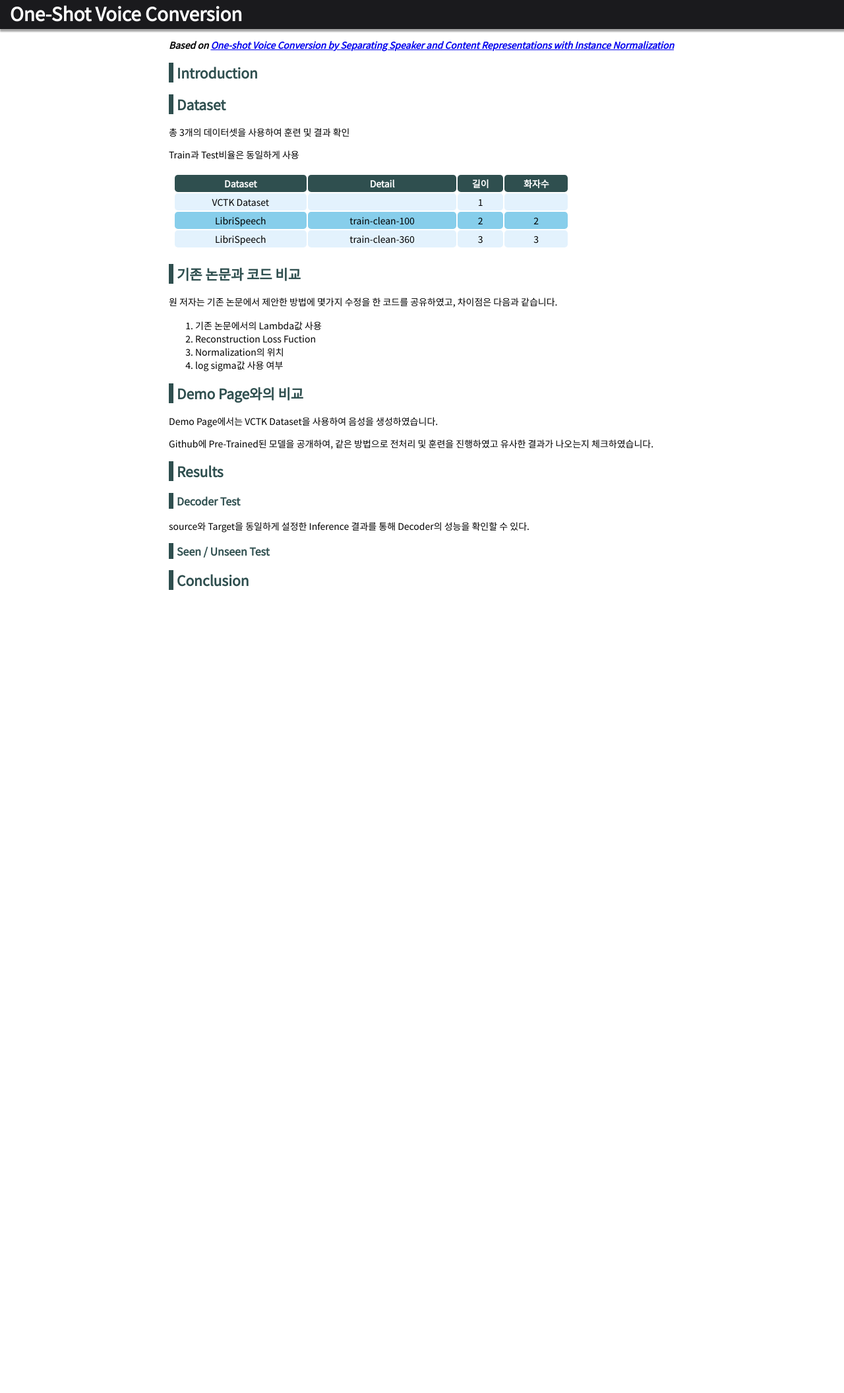
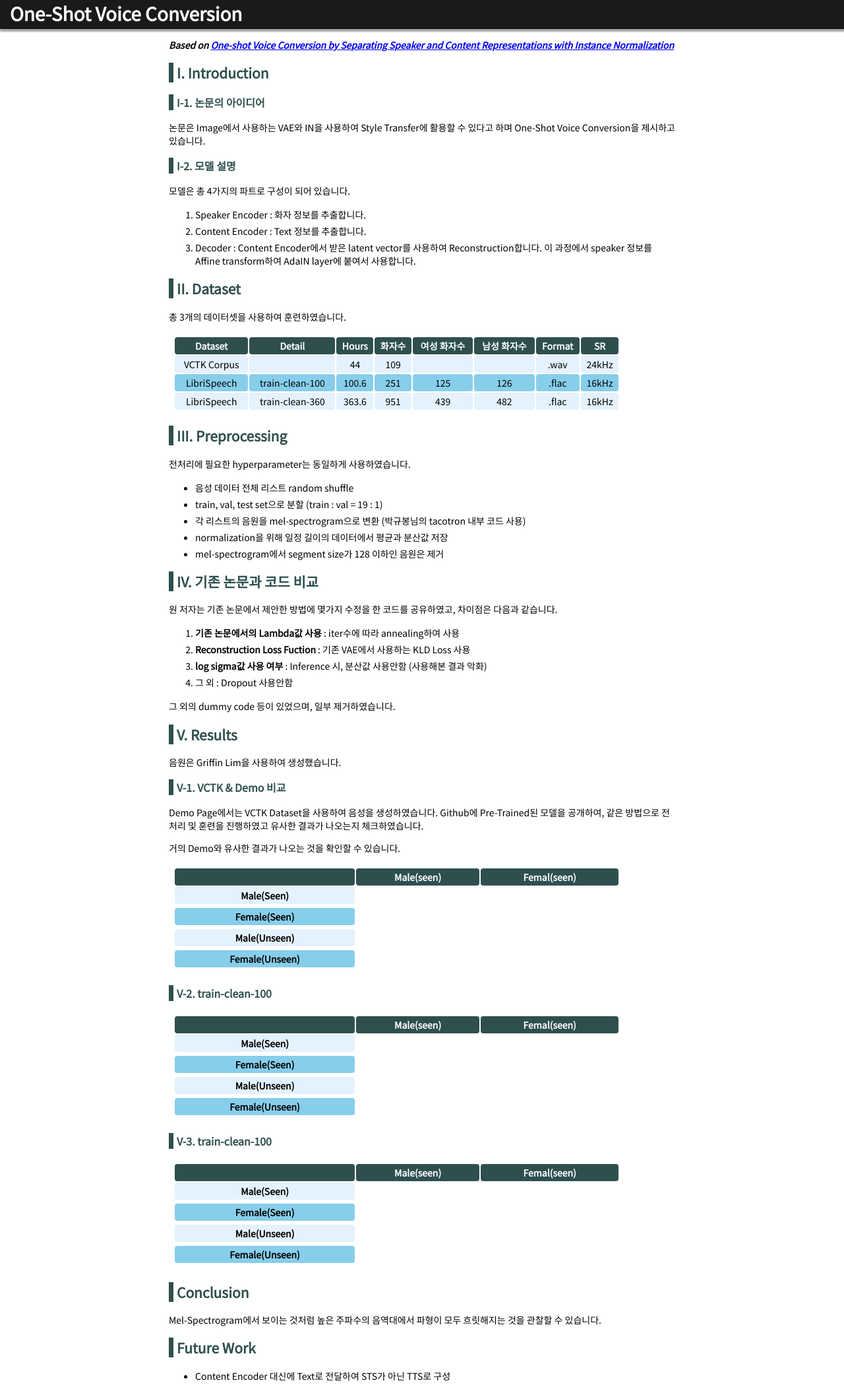
Before and after one commit to subinium/Voice-Conversion, a Jekyll site: the page built from index.md, in a window 1280 px wide. Shown: the whole page at 66% size. Built offline with Jekyll 4.4.1, drawn with Linux system fonts in a browser that asks for light colours; before the commit the page ends 912 px from its top, so only the background shows below that.

Commit message:
detail setting + content

```diff
--- a/_includes/footer.html
+++ b/_includes/footer.html
@@ -1,3 +1 @@
-<footer class="container-fluid">
-  <div class="row">
-</footer>
+<footer></footer>
--- a/css/main.css
+++ b/css/main.css
@@ -21,6 +21,10 @@ h3 {
   font-size: 16px;
 }
 
+h4 {
+  font-size: 14px;
+}
+
 p,
 th,
 tr,
@@ -28,14 +32,24 @@ li {
   font-size: 14px;
 }
 
+li {
+  margin-bottom: 5px;
+}
+
 h1,
 h2,
-h3,
-h4 {
+h3 {
   color: rgba(47, 79, 79);
   padding-left: 5px;
 
   border-left: 7px solid darkslategrey;
+}
+
+h4 {
+  color: black;
+  padding-left: 5px;
+
+  border-left: 7px solid black;
 }
 
 body {
@@ -68,14 +82,14 @@ table {
 }
 
 table {
-  width: 80%;
+  width: 90%;
 }
 
 th,
 td {
   padding: 3px;
   text-align: center;
-  border-radius: 0.3rem;
+  border-radius: 0.25rem;
 }
 
 thead tr {
--- a/index.md
+++ b/index.md
@@ -4,42 +4,138 @@ layout: default
 
 ***Based on [One-shot Voice Conversion by Separating Speaker and Content Representations with Instance Normalization](https://github.com/jjery2243542/adaptive_voice_conversion)***
 
-## Introduction
+## I. Introduction
 
-## Dataset
+### I-1. 논문의 아이디어
 
-총 3개의 데이터셋을 사용하여 훈련 및 결과 확인
+논문은 Image에서 사용하는 VAE와 IN을 사용하여 Style Transfer에 활용할 수 있다고 하며 One-Shot Voice Conversion을 제시하고 있습니다.
 
-Train과 Test비율은 동일하게 사용
+### I-2. 모델 설명
 
-| Dataset      | Detail          | 길이  | 화자수 |
-| ------------ | --------------- | --- | --- |
-| VCTK Dataset |                 | 1   |     |
-| LibriSpeech  | train-clean-100 | 2   | 2   |
-| LibriSpeech  | train-clean-360 | 3   | 3   |
+모델은 총 4가지의 파트로 구성이 되어 있습니다.
 
-## 기존 논문과 코드 비교
+1. Speaker Encoder : 화자 정보를 추출합니다.
+2. Content Encoder : Text 정보를 추출합니다.
+3. Decoder : Content Encoder에서 받은 latent vector를 사용하여 Reconstruction합니다. 이 과정에서 speaker 정보를 Affine transform하여 AdaIN layer에 붙여서 사용합니다.
+
+## II. Dataset
+
+총 3개의 데이터셋을 사용하여 훈련하였습니다.
+
+| Dataset     | Detail          | Hours | 화자수 | 여성 화자수 | 남성 화자수 | Format | SR    |
+| ----------- | --------------- | ----- | --- | ------ | ------ | ------ | ----- |
+| VCTK Corpus |                 | 44    | 109 |        |        | .wav   | 24kHz |
+| LibriSpeech | train-clean-100 | 100.6 | 251 | 125    | 126    | .flac  | 16kHz |
+| LibriSpeech | train-clean-360 | 363.6 | 951 | 439    | 482    | .flac  | 16kHz |
+
+
+## III. Preprocessing
+
+전처리에 필요한 hyperparameter는 동일하게 사용하였습니다.
+
+- 음성 데이터 전체 리스트 random shuffle
+- train, val, test set으로 분할 (train : val = 19 : 1)
+- 각 리스트의 음원을 mel-spectrogram으로 변환 (박규봉님의 tacotron 내부 코드 사용)
+- normalization을 위해 일정 길이의 데이터에서 평균과 분산값 저장
+- mel-spectrogram에서 segment size가 128 이하인 음원은 제거
+
+## IV. 기존 논문과 코드 비교
 
 원 저자는 기존 논문에서 제안한 방법에 몇가지 수정을 한 코드를 공유하였고, 차이점은 다음과 같습니다.
 
-1. 기존 논문에서의 Lambda값 사용
-2. Reconstruction Loss Fuction
-3. Normalization의 위치
-4. log sigma값 사용 여부
+1. **기존 논문에서의 Lambda값 사용** : iter수에 따라 annealing하여 사용
+2. **Reconstruction Loss Fuction** : 기존 VAE에서 사용하는 KLD Loss 사용
+3. **log sigma값 사용 여부** : Inference 시, 분산값 사용안함 (사용해본 결과 악화)
+4. 그 외 : Dropout 사용안함
 
-## Demo Page와의 비교
+그 외의 dummy code 등이 있었으며, 일부 제거하였습니다.
+
+## V. Results
+
+음원은 Griffin Lim을 사용하여 생성했습니다.
+
+### V-1. VCTK & Demo 비교
 
 Demo Page에서는 VCTK Dataset을 사용하여 음성을 생성하였습니다.
-
 Github에 Pre-Trained된 모델을 공개하여, 같은 방법으로 전처리 및 훈련을 진행하였고 유사한 결과가 나오는지 체크하였습니다.
 
-## Results
+거의 Demo와 유사한 결과가 나오는 것을 확인할 수 있습니다.
 
-### Decoder Test
+<table>
+    <thead>
+        <th></th>
+        <th>Male(seen)</th>
+        <th>Femal(seen)</th>
+    </thead>
+    <tbody>
+        <th>Male(Seen)</th>
+        <tr></tr>
+        <tr></tr>
+        <th>Female(Seen)</th>
+        <tr></tr>
+        <tr></tr>
+        <th>Male(Unseen)</th>
+        <tr></tr>
+        <tr></tr>
+        <th>Female(Unseen)</th>
+        <tr></tr>
+        <tr></tr>
+    </tbody>
+</table>
 
-source와 Target을 동일하게 설정한 Inference 결과를 통해 Decoder의 성능을 확인할 수 있다.
+### V-2. train-clean-100
 
-### Seen / Unseen Test
+<table>
+    <thead>
+        <th></th>
+        <th>Male(seen)</th>
+        <th>Femal(seen)</th>
+    </thead>
+    <tbody>
+        <th>Male(Seen)</th>
+        <tr></tr>
+        <tr></tr>
+        <th>Female(Seen)</th>
+        <tr></tr>
+        <tr></tr>
+        <th>Male(Unseen)</th>
+        <tr></tr>
+        <tr></tr>
+        <th>Female(Unseen)</th>
+        <tr></tr>
+        <tr></tr>
+    </tbody>
+</table>
+
+### V-3. train-clean-100
+
+<table>
+    <thead>
+        <th></th>
+        <th>Male(seen)</th>
+        <th>Femal(seen)</th>
+    </thead>
+    <tbody>
+        <th>Male(Seen)</th>
+        <tr></tr>
+        <tr></tr>
+        <th>Female(Seen)</th>
+        <tr></tr>
+        <tr></tr>
+        <th>Male(Unseen)</th>
+        <tr></tr>
+        <tr></tr>
+        <th>Female(Unseen)</th>
+        <tr></tr>
+        <tr></tr>
+    </tbody>
+</table>
 
 
 ## Conclusion
+
+Mel-Spectrogram에서 보이는 것처럼 높은 주파수의 음역대에서 파형이 모두 흐릿해지는 것을 관찰할 수 있습니다.
+
+## Future Work
+
+- Content Encoder 대신에 Text로 전달하여 STS가 아닌 TTS로 구성
```
Also changed, not shown: 1 other file.
